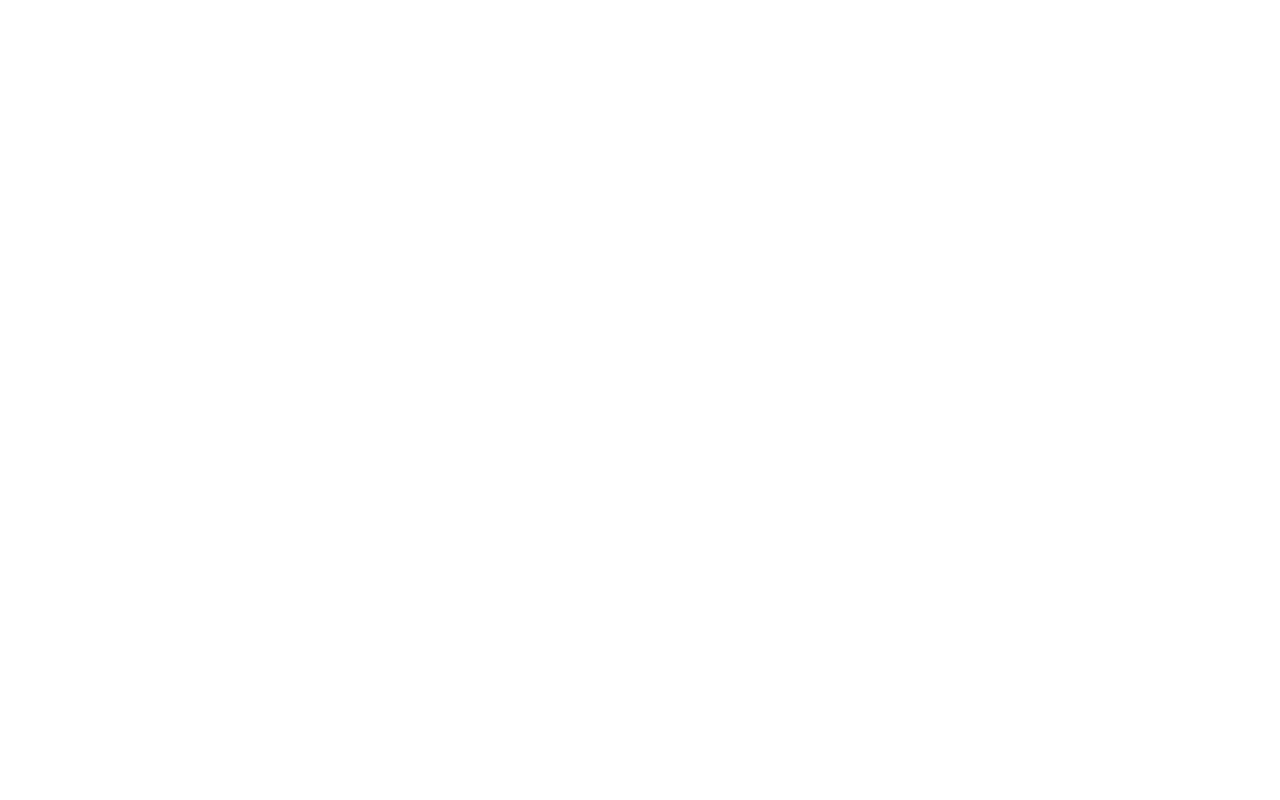
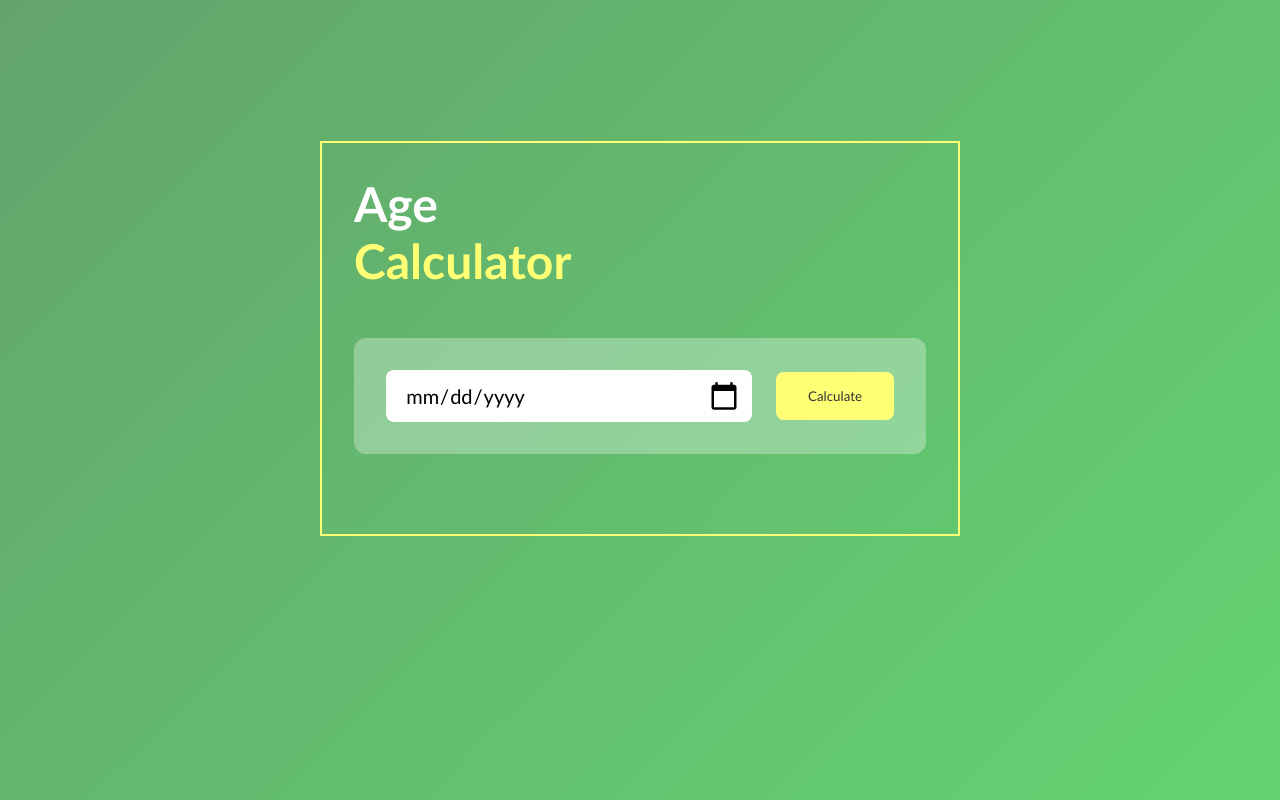
Before and after one commit to saurav-verma-01/js-age-calculator, a plain HTML site: page index.html in a window 1280 px wide. Drawn offline with Linux system fonts and the light colour scheme.

Commit message:
app completed

```diff
--- a/index.html
+++ b/index.html
@@ -1,13 +1,27 @@
-<!doctype html>
+<!DOCTYPE html>
 <html lang="en">
   <head>
     <meta charset="UTF-8" />
     <link rel="icon" type="image/svg+xml" href="/vite.svg" />
     <meta name="viewport" content="width=device-width, initial-scale=1.0" />
-    <title>Vite App</title>
+    <title>Age Calculator</title>
+    <link rel="stylesheet" href="./style.css" />
   </head>
   <body>
-    <div id="app"></div>
-    <script type="module" src="/main.js"></script>
+    <div class="container">
+      <div class="calculator">
+        <h1>
+          Age <br />
+          <span class="accent">Calculator</span>
+        </h1>
+        <div class="input-box">
+          <input type="date" name="date" id="date" />
+          <button onclick="calculateAge()">Calculate</button>
+        </div>
+        <h2 id="result"></h2>
+      </div>
+    </div>
+
+    <script src="./main.js"></script>
   </body>
 </html>
--- a/main.js
+++ b/main.js
@@ -0,0 +1,45 @@
+let userInput = document.getElementById("date");
+let result = document.getElementById("result");
+userInput.max = new Date().toISOString().split("T")[0];
+
+const calculateAge = () => {
+  let birthDate = new Date(userInput.value);
+  // console.log(birthDate);
+  let d1 = birthDate.getDate();
+  let m1 = birthDate.getMonth() + 1;
+  let y1 = birthDate.getFullYear();
+
+  let today = new Date();
+
+  let d2 = today.getDate();
+  let m2 = today.getMonth() + 1;
+  let y2 = today.getFullYear();
+
+  let y3 = y2 - y1;
+  let m3, d3;
+
+  if (m2 >= m1) {
+    m3 = m2 - m1;
+  } else {
+    y3--;
+    m3 = 12 + m2 - m1;
+  }
+
+  if (d2 >= d1) {
+    d3 = d2 - d1;
+  } else {
+    m3--;
+    d3 = getDaysInMonth(y1, m1) + d2 - d1;
+  }
+  if (m3 < 0) {
+    m3 = 11;
+    y3--;
+  }
+
+  const getDaysInMonth = (year, month) => {
+    return new Date(year, month, 0).getDate();
+  };
+
+  console.log(y3, m3, d3);
+  result.innerHTML = ` You are <span class="accent">${y3}</span> years, <span class="accent">${m3}</span> months and <span class="accent">${d3}</span> days old.`;
+};
--- a/style.css
+++ b/style.css
@@ -1,97 +1,92 @@
-:root {
-  font-family: Inter, system-ui, Avenir, Helvetica, Arial, sans-serif;
-  line-height: 1.5;
-  font-weight: 400;
-
-  color-scheme: light dark;
-  color: rgba(255, 255, 255, 0.87);
-  background-color: #242424;
-
-  font-synthesis: none;
-  text-rendering: optimizeLegibility;
-  -webkit-font-smoothing: antialiased;
-  -moz-osx-font-smoothing: grayscale;
-  -webkit-text-size-adjust: 100%;
+*,
+*::after,
+*::before {
+  margin: 0;
+  padding: 0;
+  font-family: "Trebuchet MS", "Lucida Sans Unicode", "Lucida Grande",
+    "Lucida Sans", Arial, sans-serif;
+  box-sizing: border-box;
 }
 
-a {
-  font-weight: 500;
-  color: #646cff;
-  text-decoration: inherit;
+/* body {
+  line-height: 1.6;
+} */
+.container {
+  width: 100%;
+  min-height: 100vh;
+  background: linear-gradient(135deg, #63a46c, #63d471);
+  color: #fff;
+  padding: 1rem;
 }
-a:hover {
-  color: #535bf2;
+.calculator {
+  max-width: 40rem;
+  border: 2px solid #ffff76;
+  margin: 10% auto;
+  padding: 2rem;
 }
 
-body {
-  margin: 0;
-  display: flex;
-  place-items: center;
-  min-width: 320px;
-  min-height: 100vh;
+.calculator h1 {
+  line-height: 1.2;
+  font-size: 3rem;
+}
+.accent {
+  color: #ffff76;
 }
 
-h1 {
-  font-size: 3.2em;
-  line-height: 1.1;
+.input-box {
+  margin: 3rem 0;
+  padding: 2rem;
+  border-radius: 0.75rem;
+  background: rgba(255, 255, 255, 0.3);
+  display: flex;
+  align-items: center;
 }
 
-#app {
-  max-width: 1280px;
-  margin: 0 auto;
-  padding: 2rem;
-  text-align: center;
+.input-box input {
+  flex: 1;
+  margin-right: 1.5rem;
+  padding: 0.8rem 1.2rem;
+  border: 0;
+  outline: 0;
+  font-size: 1.25rem;
+  border-radius: 0.5rem;
+  position: relative;
 }
 
-.logo {
-  height: 6em;
-  padding: 1.5em;
-  will-change: filter;
-  transition: filter 300ms;
-}
-.logo:hover {
-  filter: drop-shadow(0 0 2em #646cffaa);
-}
-.logo.vanilla:hover {
-  filter: drop-shadow(0 0 2em #f7df1eaa);
+.input-box button {
+  background: #ffff76;
+  border: 0;
+  outline: 0;
+  padding: 1rem 2rem;
+  border-radius: 0.5rem;
+  font-weight: 300;
+  color: #333;
+  cursor: pointer;
 }
 
-.card {
-  padding: 2em;
+/* .input-box input::-webkit-calendar-picker-indicator {
+  width: auto;
+  height: auto;
+  position: absolute;
+  abckground-position: calc(100% - 10px);
+  background-size: 2rem;
+  cursor: pointer;
+  inset: 0;
+} */
+
+.input-box input::-webkit-calendar-picker-indicator {
+  color: rgba(0, 0, 0, 0);
+  opacity: 1;
+  position: absolute;
+  background-position: calc(100% - 10px);
+  background-size: 2rem;
+  cursor: pointer;
+  width: auto;
+  height: auto;
+  inset: 0;
+  transition: all 0.4s ease;
 }
-
-.read-the-docs {
-  color: #888;
+.input-box input::-webkit-calendar-picker-indicator:hover {
+  color: rgba(50, 50, 50, 0);
+  opacity: 0.6;
 }
-
-button {
-  border-radius: 8px;
-  border: 1px solid transparent;
-  padding: 0.6em 1.2em;
-  font-size: 1em;
-  font-weight: 500;
-  font-family: inherit;
-  background-color: #1a1a1a;
-  cursor: pointer;
-  transition: border-color 0.25s;
-}
-button:hover {
-  border-color: #646cff;
-}
-button:focus,
-button:focus-visible {
-  outline: 4px auto -webkit-focus-ring-color;
-}
-
-@media (prefers-color-scheme: light) {
-  :root {
-    color: #213547;
-    background-color: #ffffff;
-  }
-  a:hover {
-    color: #747bff;
-  }
-  button {
-    background-color: #f9f9f9;
-  }
-}
```
